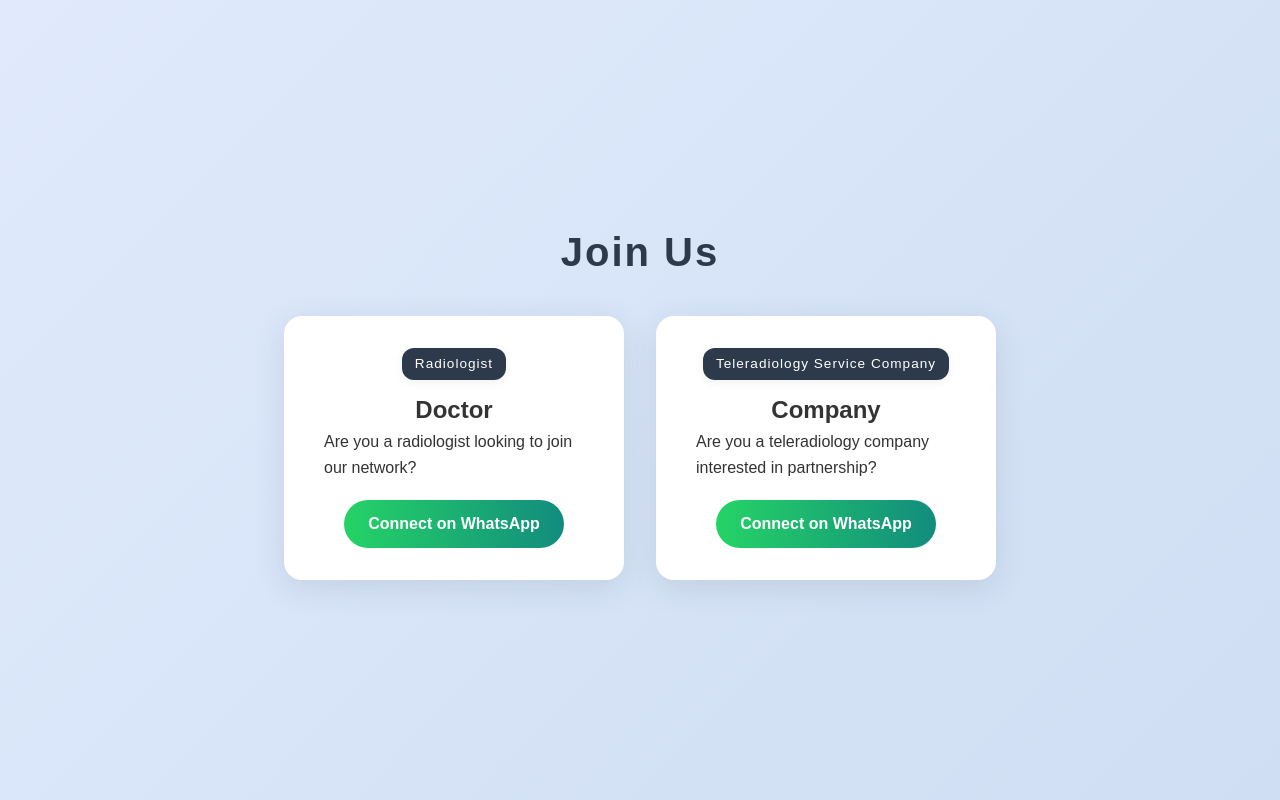
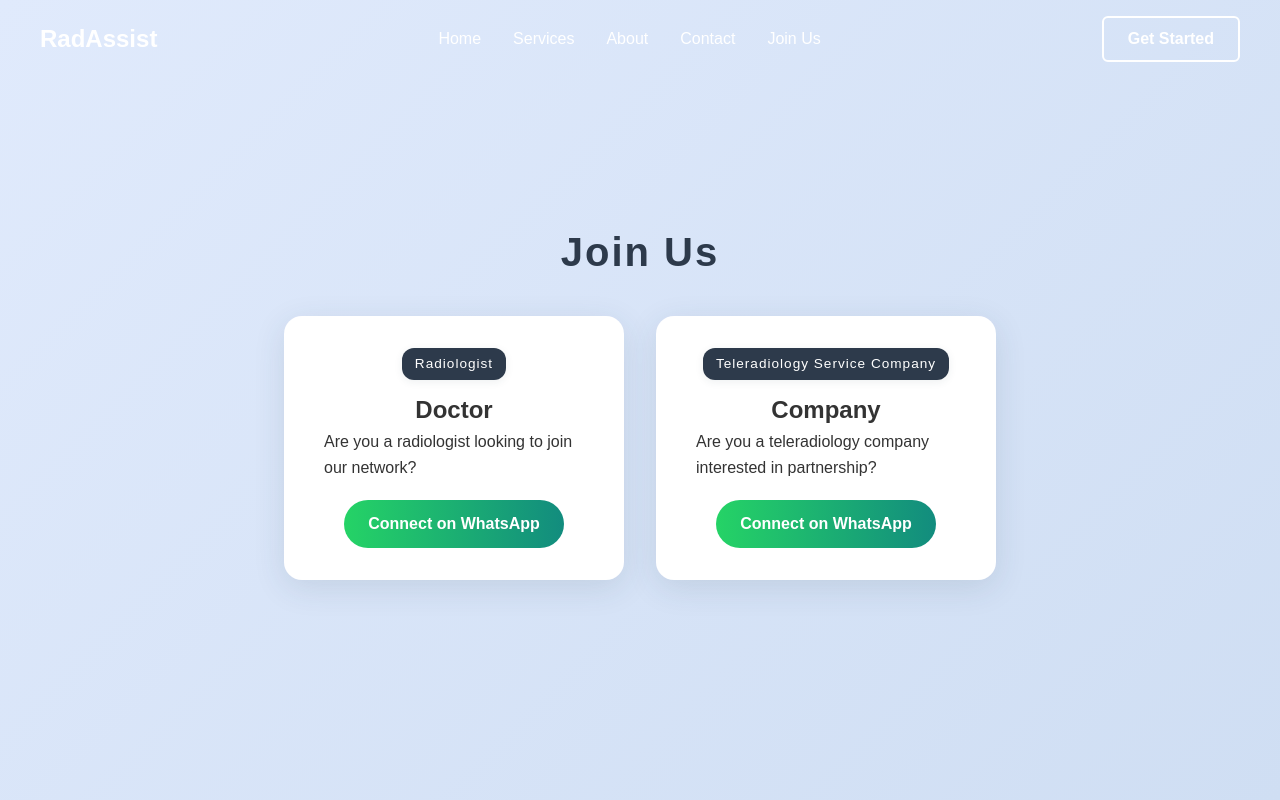
Before and after one commit to RadassistTele/Website-Frontend, a Next.js app: page /join-us in a window 1280 px wide. Shown: the top 800 px of the page. Built offline with nearby package versions, Linux system fonts and the light colour scheme.

Commit message:
updated the join us page

```diff
--- a/app/join-us/JoinUs.module.scss
+++ b/app/join-us/JoinUs.module.scss
@@ -101,3 +101,10 @@
   70% { box-shadow: 0 0 0 10px rgba(37, 211, 102, 0); }
   100% { box-shadow: 0 0 0 0 rgba(37, 211, 102, 0); }
 }
+
+.joinUsThemeBg {
+  min-height: 100vh;
+  background: linear-gradient(135deg, #e0eafc 0%, #2d3a4b 100%);
+  display: flex;
+  flex-direction: column;
+}
--- a/app/join-us/page.tsx
+++ b/app/join-us/page.tsx
@@ -1,4 +1,7 @@
+
 import styles from './JoinUs.module.scss';
+import Navbar from '../components/Navbar/Navbar';
+import Footer from '../components/Footer/Footer';
 
 const whatsappNumber = '917745890335';
 const doctorText = encodeURIComponent('Hello, I am a radiologist interested in joining RadAssist.');
@@ -6,7 +9,9 @@ const companyText = encodeURIComponent('Hello, I am a teleradiology service comp
 
 export default function JoinUs() {
   return (
-    <div className={styles.joinUsContainer}>
+    <div className={styles.joinUsThemeBg}>
+      <Navbar />
+      <main className={styles.joinUsContainer}>
         <h1 className={styles.title}>Join Us</h1>
         <div className={styles.sectionsWrapper}>
           <section className={styles.section}>
@@ -36,6 +41,8 @@ export default function JoinUs() {
             </a>
           </section>
         </div>
+      </main>
+      <Footer />
     </div>
   );
 }
```
Lines whose indentation alone changed are shown as unchanged.
